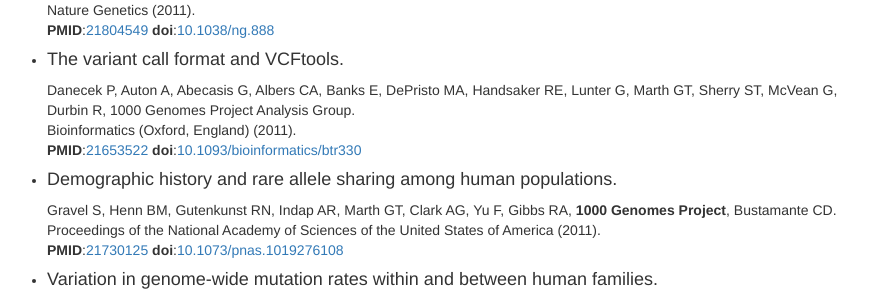
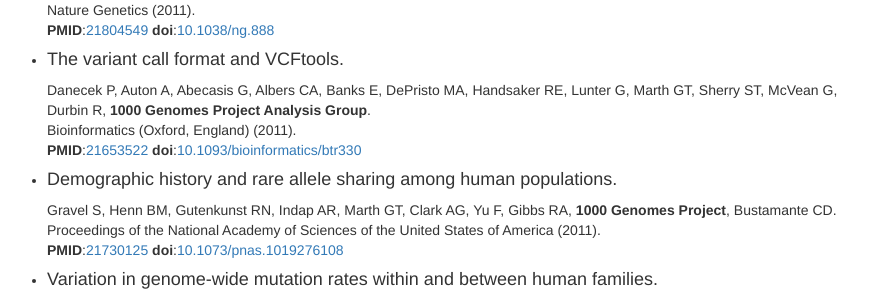
Before and after one commit to HernandezLab/hernandezlab.github.io, a Jekyll site: the page built from publications/index.html, in a window 1280 px wide and 900 px high, scrolled down 3635 px. Shown: the part 178-472 px from the top of the window, without its empty margins (63-948 px from the left). Built offline with Jekyll 4.4.1, drawn with Linux system fonts in a browser that asks for light colours; nearby versions of some CDN libraries; some of the changed lines change nothing that is shown.

Commit message:
TGP spelling variants

```diff
--- a/_data/authors.yml
+++ b/_data/authors.yml
@@ -6,3 +6,4 @@
 - Torres R
 - 1000 Genomes Project Consortium
 - 1000 Genomes Project
+- 1000 Genomes Project Analysis Group
```
